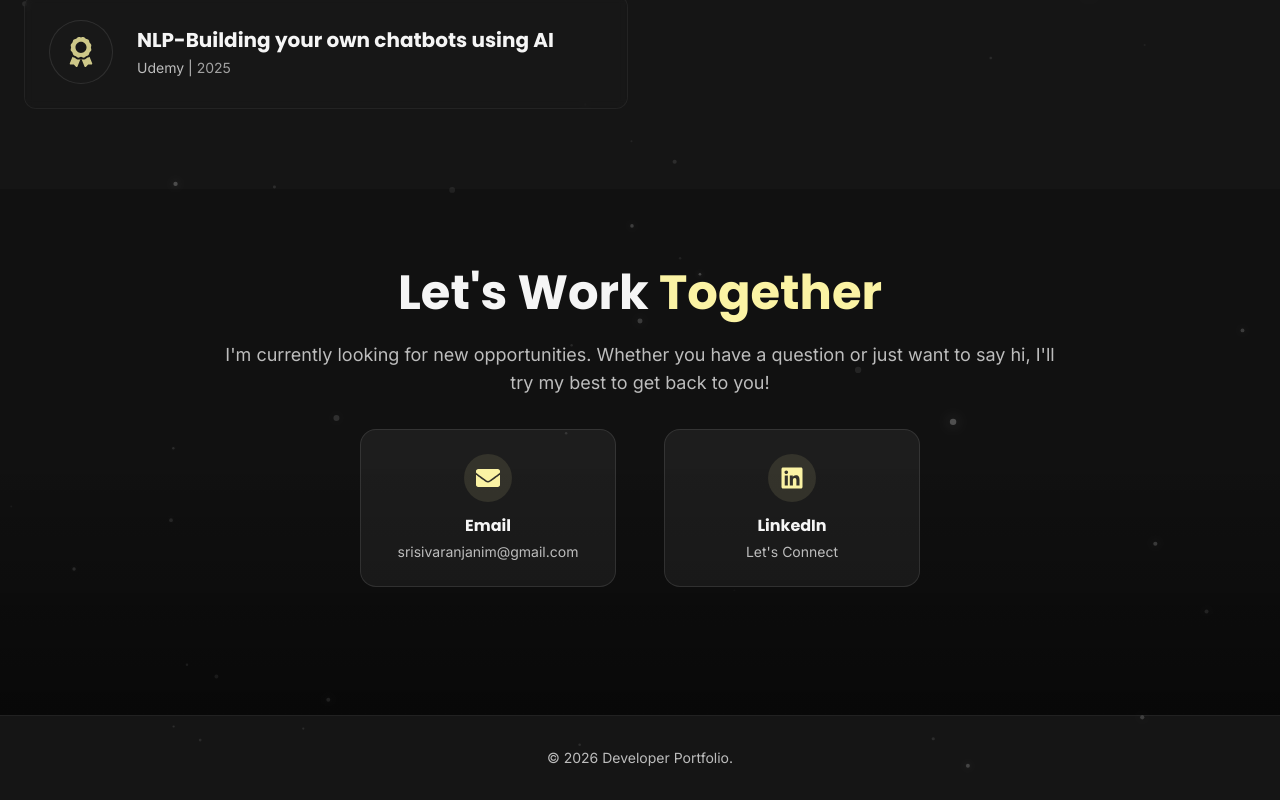
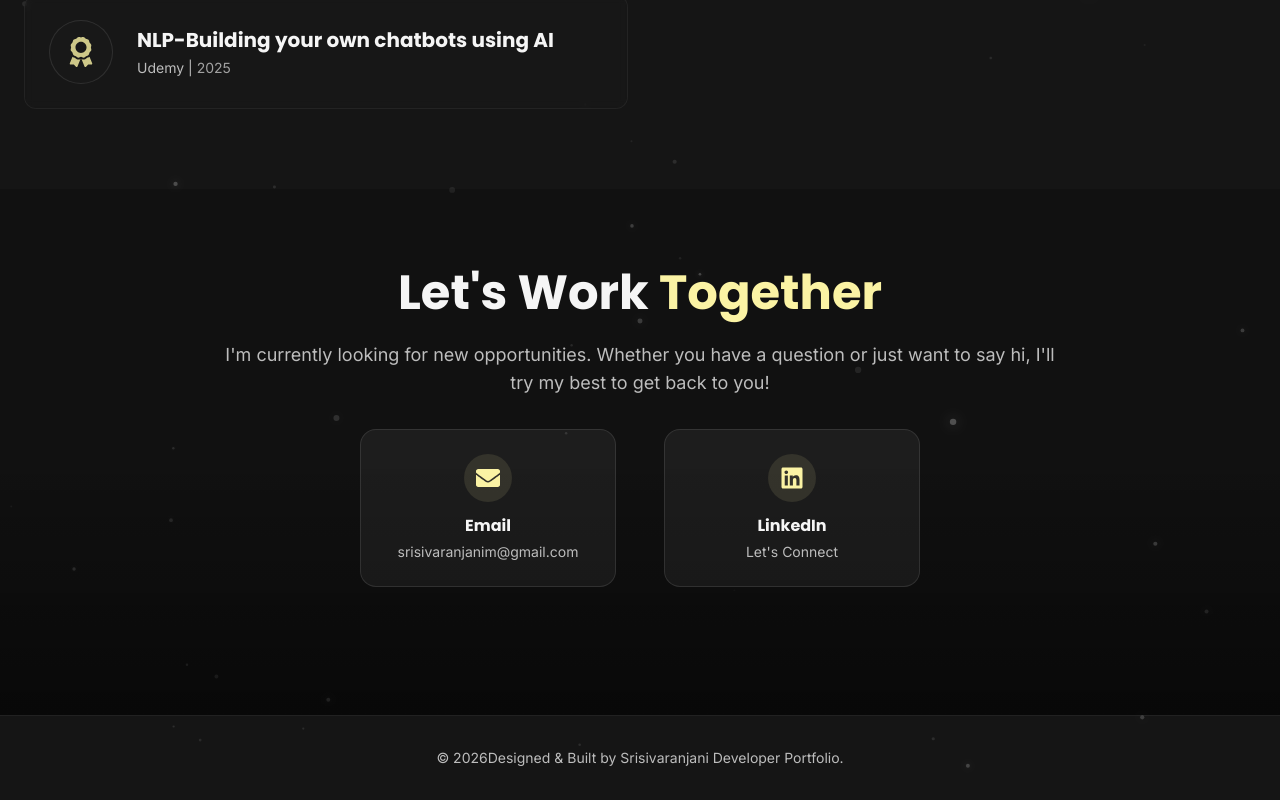
Before and after one commit to Srisivaranjani17/Portfolio, a React (Vite) app: page / in a window 1280 px wide. Shown: the part 5757-6557 px from the top of the page. Built offline with nearby package versions, Linux system fonts and the light colour scheme.

Commit message:
Add LICENSE file and update footer

```diff
--- a/src/components/Footer.jsx
+++ b/src/components/Footer.jsx
@@ -2,7 +2,7 @@ const Footer = () => {
     return (
         <footer className="py-6 md:py-8 bg-secondary/70 border-t border-white/5 text-center">
             <p className="text-text-secondary text-sm">
-                © {new Date().getFullYear()} Developer Portfolio.
+                © {new Date().getFullYear()}Designed & Built by Srisivaranjani Developer Portfolio.
             </p>
         </footer>
     );
```
Also changed, not shown: 1 other file (tests, documents, lock files or other folders).
